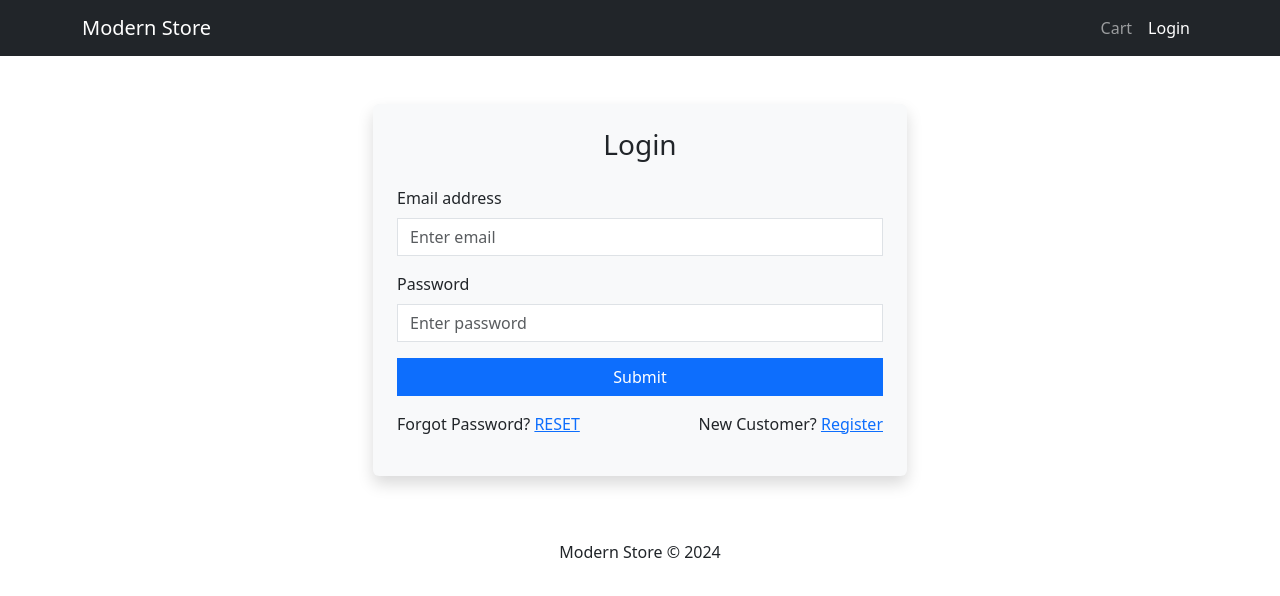
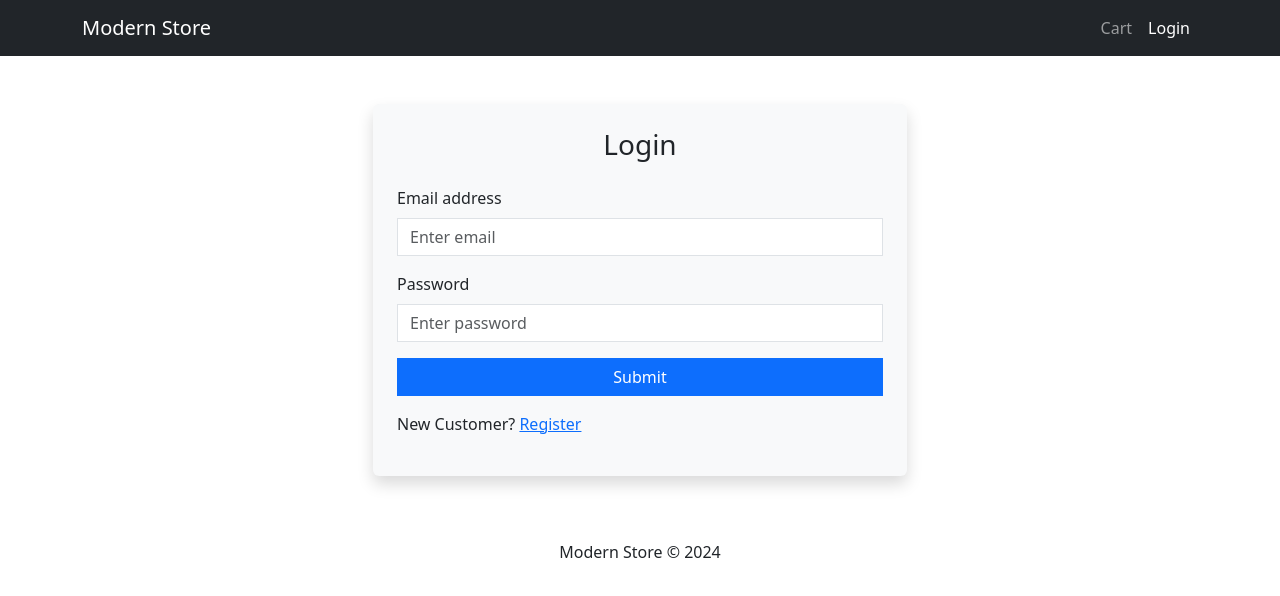
Before and after one commit to Jahid1604091/modern-store, a React (Create React App) app in the folder frontend/: page /login in a window 1280 px wide. Shown: the top 596 px of the page. Built offline with nearby package versions, Linux system fonts and the light colour scheme.

Commit message:
production

```diff
--- a/frontend/package.json
+++ b/frontend/package.json
@@ -9,6 +9,7 @@
     "@testing-library/react": "^13.4.0",
     "@testing-library/user-event": "^13.5.0",
     "axios": "^1.7.7",
+    "backend": "file:../backend",
     "bootstrap": "^5.3.3",
     "lodash": "^4.17.21",
     "react": "^18.3.1",
--- a/frontend/src/pages/LoginPage.jsx
+++ b/frontend/src/pages/LoginPage.jsx
@@ -92,9 +92,7 @@ const LoginPage = () => {
               )}
             </Form>
             <div className="d-flex justify-content-between mt-3">
-              <p>
-                Forgot Password? <Link to="/forgot-password">RESET</Link>
-              </p>
+
               <p>
                 New Customer? <Link to="/register">Register</Link>
               </p>
```
Also changed, not shown: 15 other files (tests, documents, lock files or other folders).
